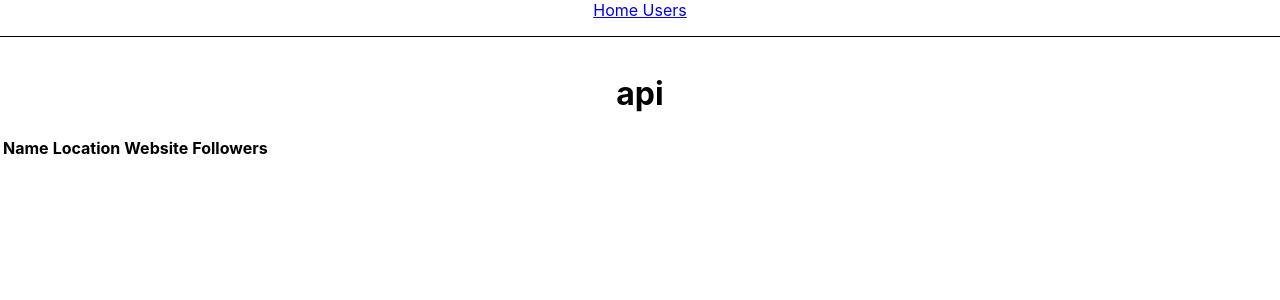
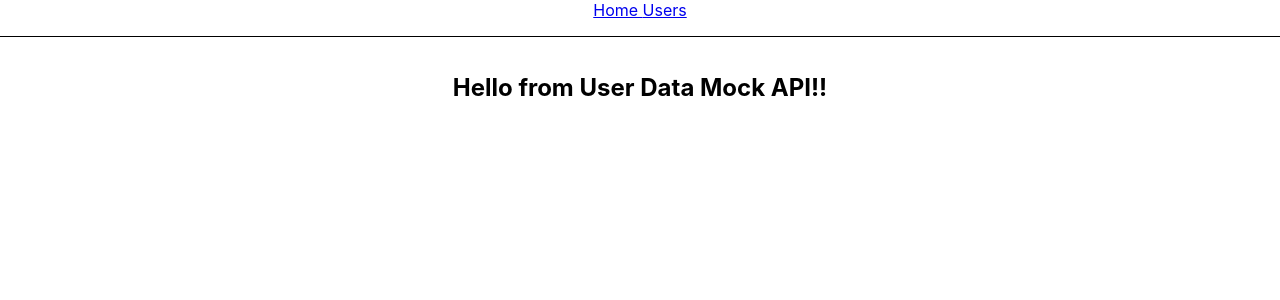
Before and after one commit to surajjayraman/react-router-example, a React (Create React App) app: page /api in a window 1280 px wide. Shown: the top 300 px of the page. Built offline with nearby package versions, Linux system fonts and the light colour scheme; no server answers.

Commit message:
Create the UserData component to consume mock api data.

```diff
--- a/src/App.js
+++ b/src/App.js
@@ -7,7 +7,7 @@ import Users from  './components/Users';
 import Layout from './components/Layout';
 import User from './components/User';
 import { useState } from 'react';
-
+import UserData from './components/UserData'
 function App() {
   const navigate = useNavigate();
 
@@ -37,6 +37,7 @@ function App() {
           <Route path="users" element={<Users users={users} />} >
             <Route path=":id" element={<User onRemoveUser={handleRemoveUser}/>} />
           </Route>
+          <Route path="api" element={<UserData />} />
         </Route>
       </Routes>
 
--- a/src/api.js
+++ b/src/api.js
@@ -87,3 +87,5 @@ const updateUser = (id, data) =>
 
     return setTimeout(() => resolve(true), 250);
   });
+
+export { getUsers, getUser, createUser, updateUser, deleteUser};
--- /dev/null
+++ b/src/components/UserData.jsx
@@ -0,0 +1,12 @@
+import { getUsers, createUser, updateUser, deleteUser } from '../api';
+
+const UserData = () => {
+    console.log(getUsers());
+    return (
+        <div>
+            <h2>Hello from User Data Mock API!!</h2>
+        </div>
+    );
+}
+
+export default UserData;
```
